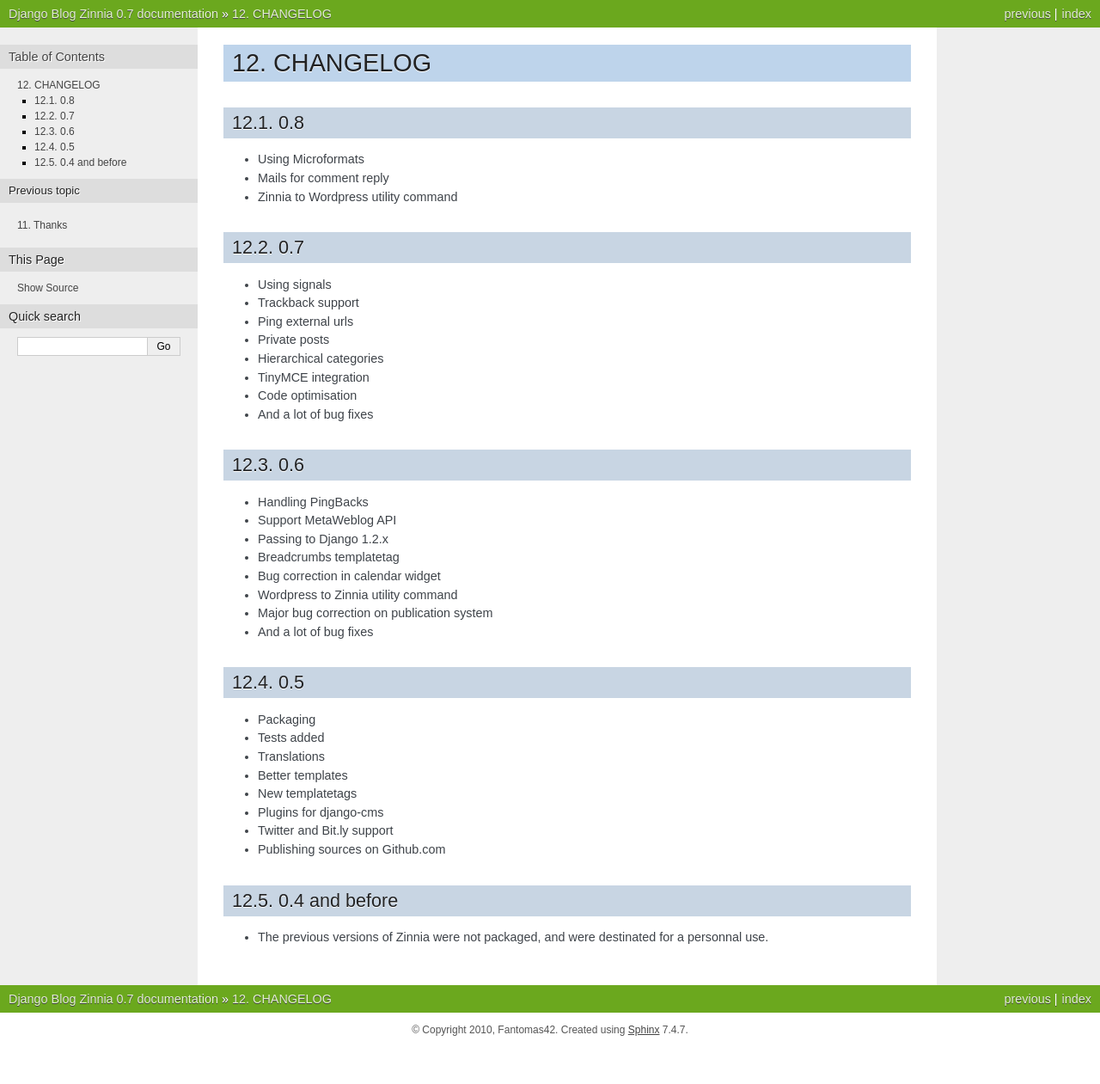
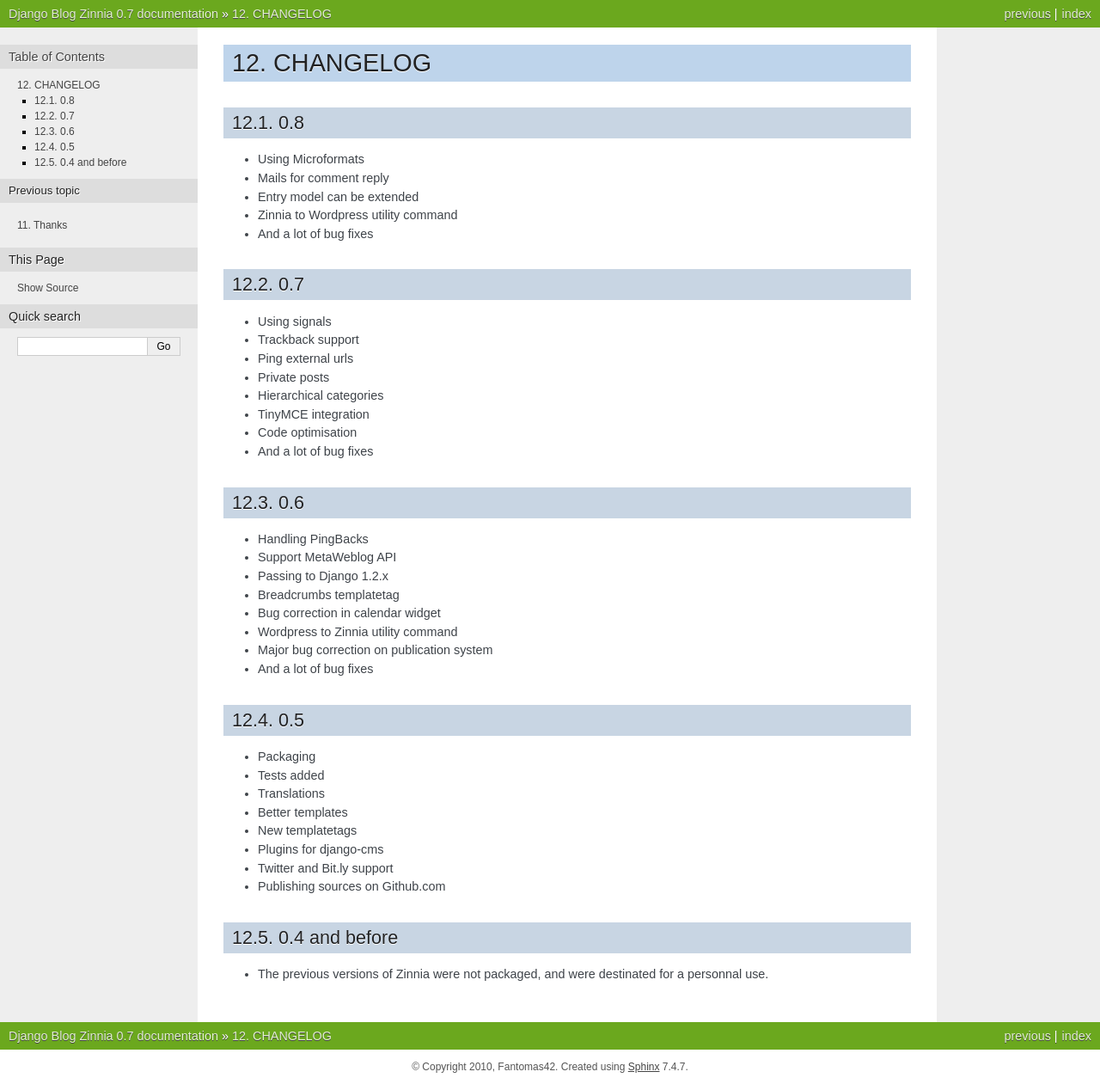
Before and after one commit to Fantomas42/django-blog-zinnia, a Sphinx documentation site: the page built from docs/CHANGELOG.rst, in a window 1280 px wide. Shown: the whole page at 86% size. Built offline with Sphinx 7.4.7, drawn with Linux system fonts in a browser that asks for light colours; before the commit the page ends 1218 px from its top, so only the background shows below that.

Commit message:
updating changelog

```diff
--- a/docs/CHANGELOG.rst
+++ b/docs/CHANGELOG.rst
@@ -6,7 +6,9 @@
 
 * Using Microformats
 * Mails for comment reply
+* Entry model can be extended
 * Zinnia to Wordpress utility command
+* And a lot of bug fixes
 
 0.7
 ---
```
